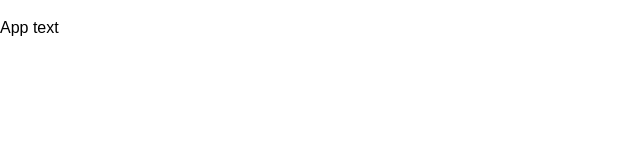
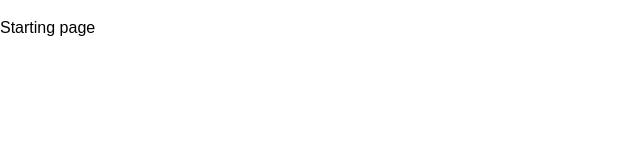
Before and after one commit to LittleWing85/Sandbox-for-Wildtiertante-Routing, a React (Vite) app: page / in a window 1280 px wide. Shown: the top 160 px of the page, without its empty margins (0-640 px from the left). Built offline with nearby package versions, Linux system fonts and the light colour scheme.

Commit message:
First Route added

```diff
--- a/src/App.jsx
+++ b/src/App.jsx
@@ -1,9 +1,15 @@
-function App() {
-    return (
-        <>
-            <p>App text</p>
-        </>
-    );
+import {
+    createBrowserRouter,
+    RouterProvider,
+    createRoutesFromElements,
+    Route,
+} from "react-router-dom";
+import Start from "./components/start/Start";
+
+const router = createBrowserRouter(
+    createRoutesFromElements(<Route path="/" element={<Start />} />)
+);
+
+export default function App() {
+    return <RouterProvider router={router} />;
 }
-
-export default App;
--- /dev/null
+++ b/src/components/start/Start.jsx
@@ -0,0 +1,3 @@
+export default function Navigation() {
+    return <p>Starting page</p>;
+}
```
